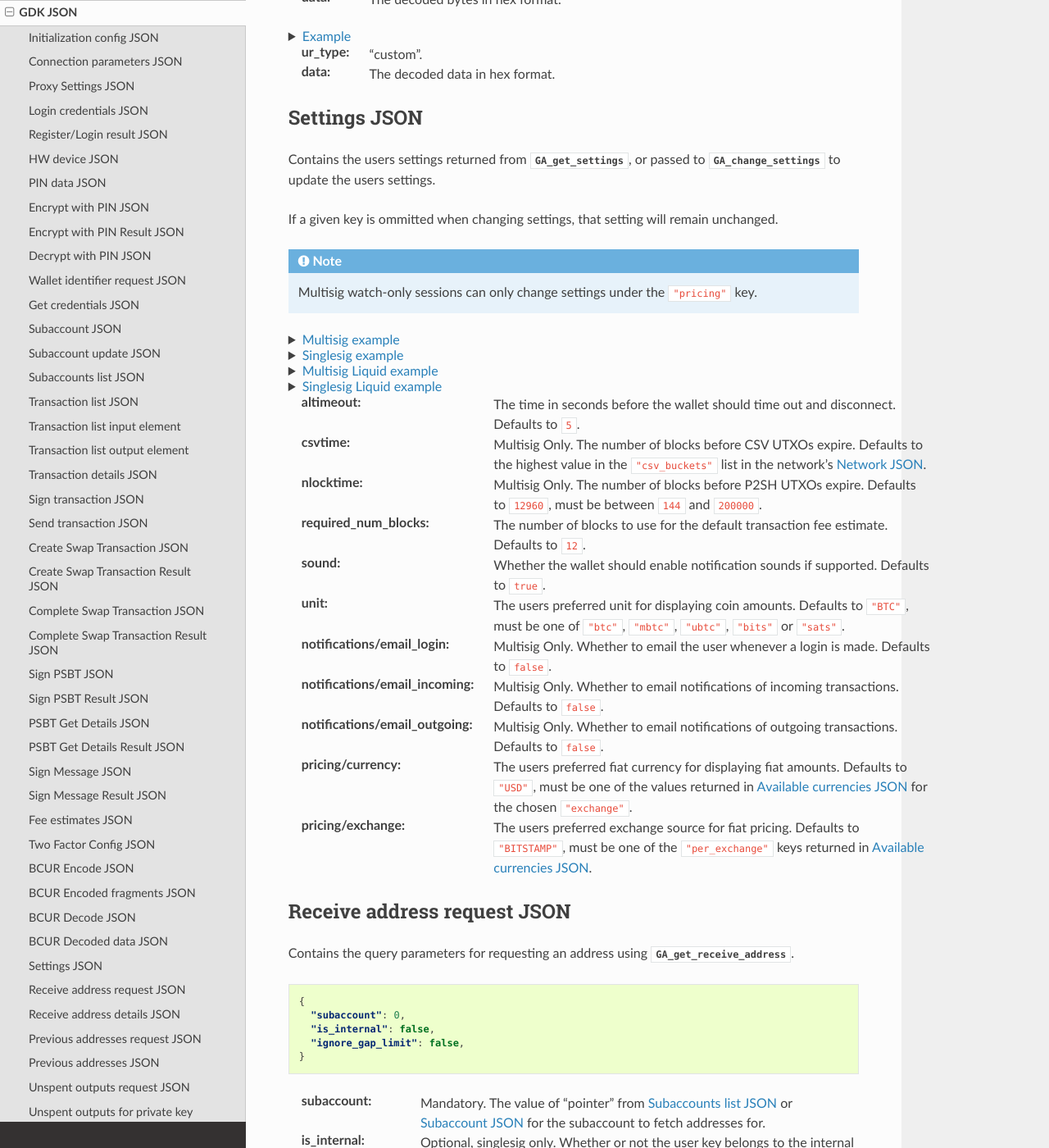
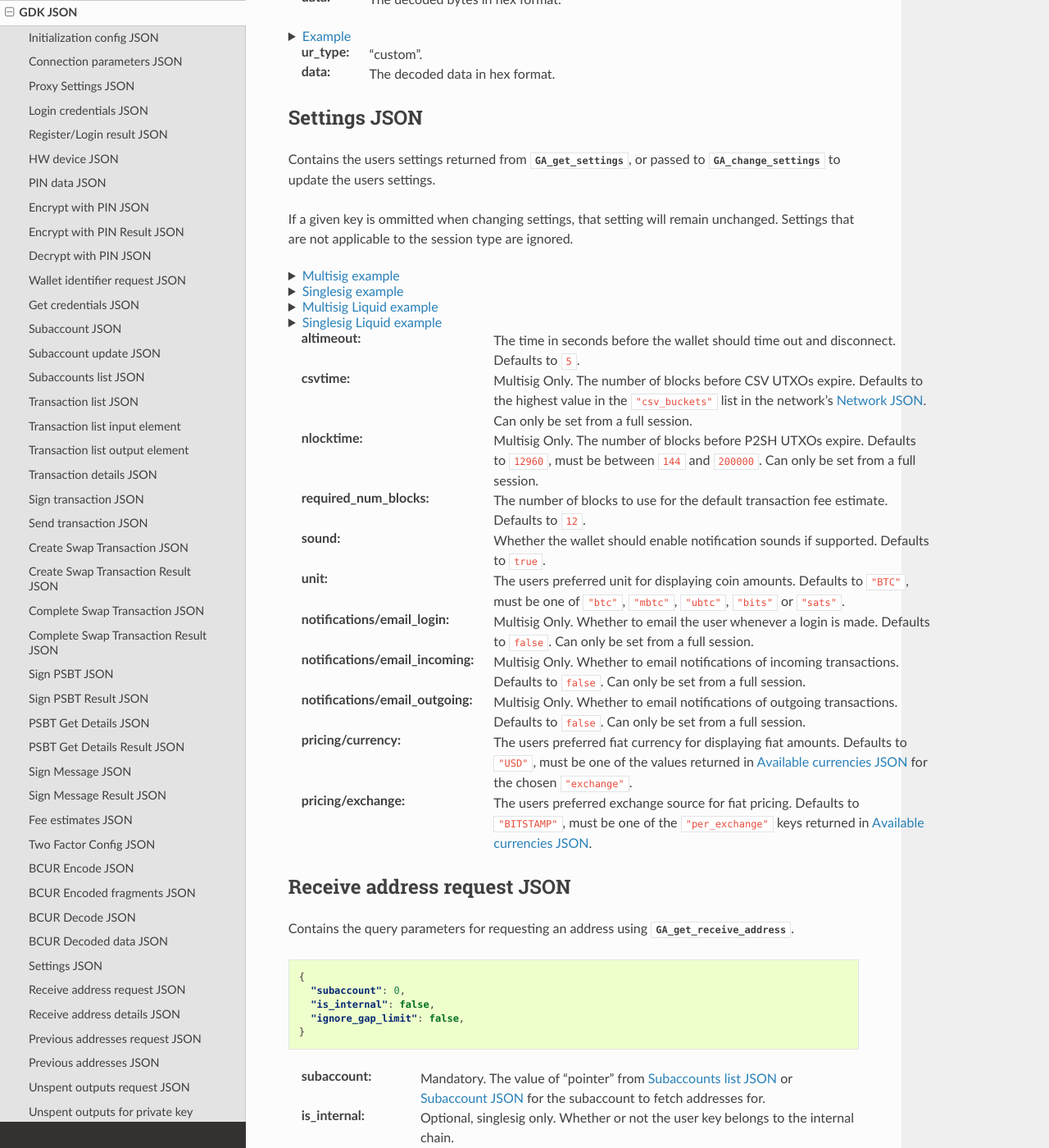
Before and after one commit to Blockstream/gdk, a Sphinx documentation site: the page built from docs/source/gdk-json.rst, in a window 1280 px wide and 1400 px high, scrolled down 15928 px. Shown: the whole window at 82% size. Built offline with Sphinx 7.4.7 and the Read the Docs theme 2.0.0, drawn with Linux system fonts in a browser that asks for light colours; pages that are not in the unit, such as notebooks, are missing from menus.

Commit message:
docs: update settings docs for watch only changes

```diff
--- a/docs/source/gdk-json.rst
+++ b/docs/source/gdk-json.rst
@@ -875,9 +875,7 @@ Contains the users settings returned from `GA_get_settings`, or passed
 to `GA_change_settings` to update the users settings.
 
 If a given key is ommitted when changing settings, that setting will remain
-unchanged.
-
-.. note:: Multisig watch-only sessions can only change settings under the ``"pricing"`` key.
+unchanged. Settings that are not applicable to the session type are ignored.
 
 .. include:: examples/get_settings_multisig.json
 .. include:: examples/get_settings_singlesig.json
@@ -885,14 +883,14 @@ unchanged.
 .. include:: examples/get_settings_singlesig_liquid.json
 
 :altimeout: The time in seconds before the wallet should time out and disconnect. Defaults to ``5``.
-:csvtime: Multisig Only. The number of blocks before CSV UTXOs expire. Defaults to the highest value in the ``"csv_buckets"`` list in the network's :ref:`network`.
-:nlocktime: Multisig Only. The number of blocks before P2SH UTXOs expire. Defaults to ``12960``, must be between ``144`` and ``200000``.
+:csvtime: Multisig Only. The number of blocks before CSV UTXOs expire. Defaults to the highest value in the ``"csv_buckets"`` list in the network's :ref:`network`. Can only be set from a full session.
+:nlocktime: Multisig Only. The number of blocks before P2SH UTXOs expire. Defaults to ``12960``, must be between ``144`` and ``200000``. Can only be set from a full session.
 :required_num_blocks: The number of blocks to use for the default transaction fee estimate. Defaults to ``12``.
 :sound: Whether the wallet should enable notification sounds if supported. Defaults to ``true``.
 :unit: The users preferred unit for displaying coin amounts. Defaults to ``"BTC"``, must be one of ``"btc"``, ``"mbtc"``, ``"ubtc"``, ``"bits"`` or ``"sats"``.
-:notifications/email_login: Multisig Only. Whether to email the user whenever a login is made. Defaults to ``false``.
-:notifications/email_incoming: Multisig Only. Whether to email notifications of incoming transactions. Defaults to ``false``.
-:notifications/email_outgoing: Multisig Only. Whether to email notifications of outgoing transactions. Defaults to ``false``.
+:notifications/email_login: Multisig Only. Whether to email the user whenever a login is made. Defaults to ``false``. Can only be set from a full session.
+:notifications/email_incoming: Multisig Only. Whether to email notifications of incoming transactions. Defaults to ``false``. Can only be set from a full session.
+:notifications/email_outgoing: Multisig Only. Whether to email notifications of outgoing transactions. Defaults to ``false``. Can only be set from a full session.
 :pricing/currency: The users preferred fiat currency for displaying fiat amounts. Defaults to ``"USD"``, must be one of the values returned in :ref:`currencies` for the chosen ``"exchange"``.
 :pricing/exchange: The users preferred exchange source for fiat pricing. Defaults to ``"BITSTAMP"``, must be one of the ``"per_exchange"`` keys returned in :ref:`currencies`.
 
```
